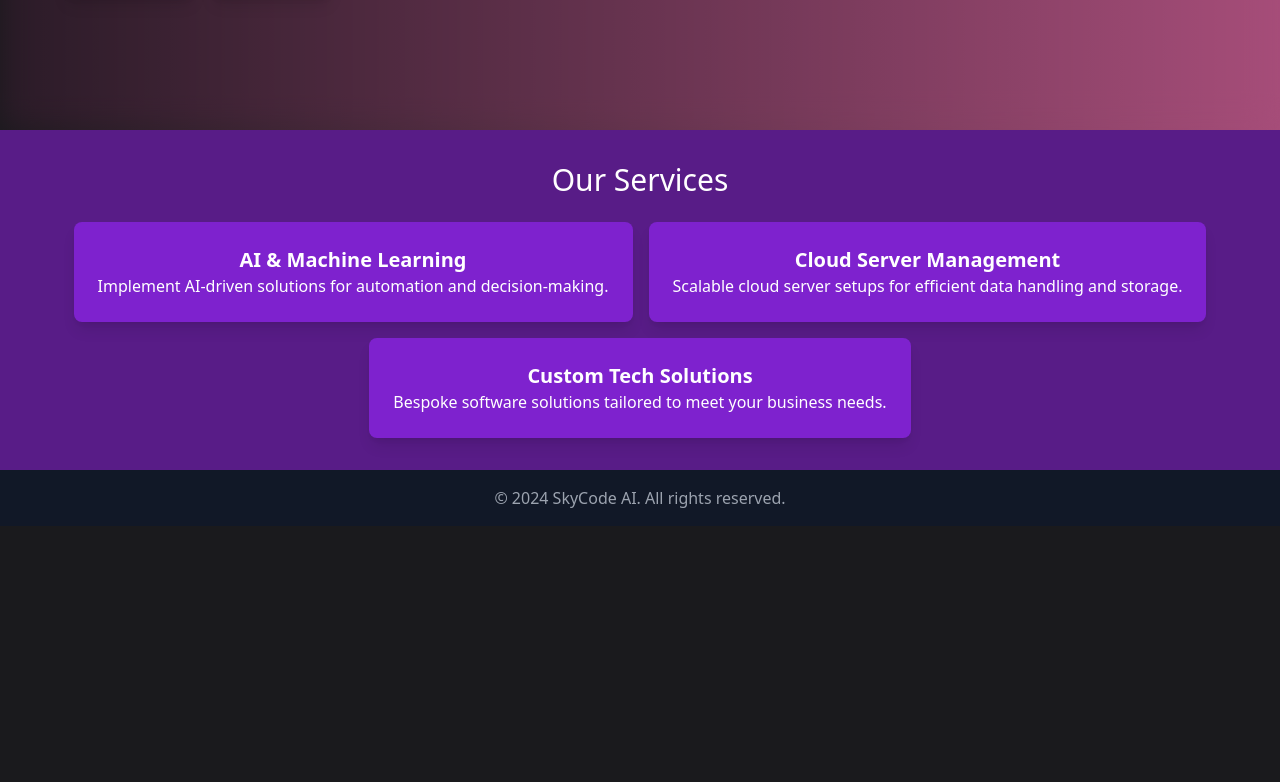
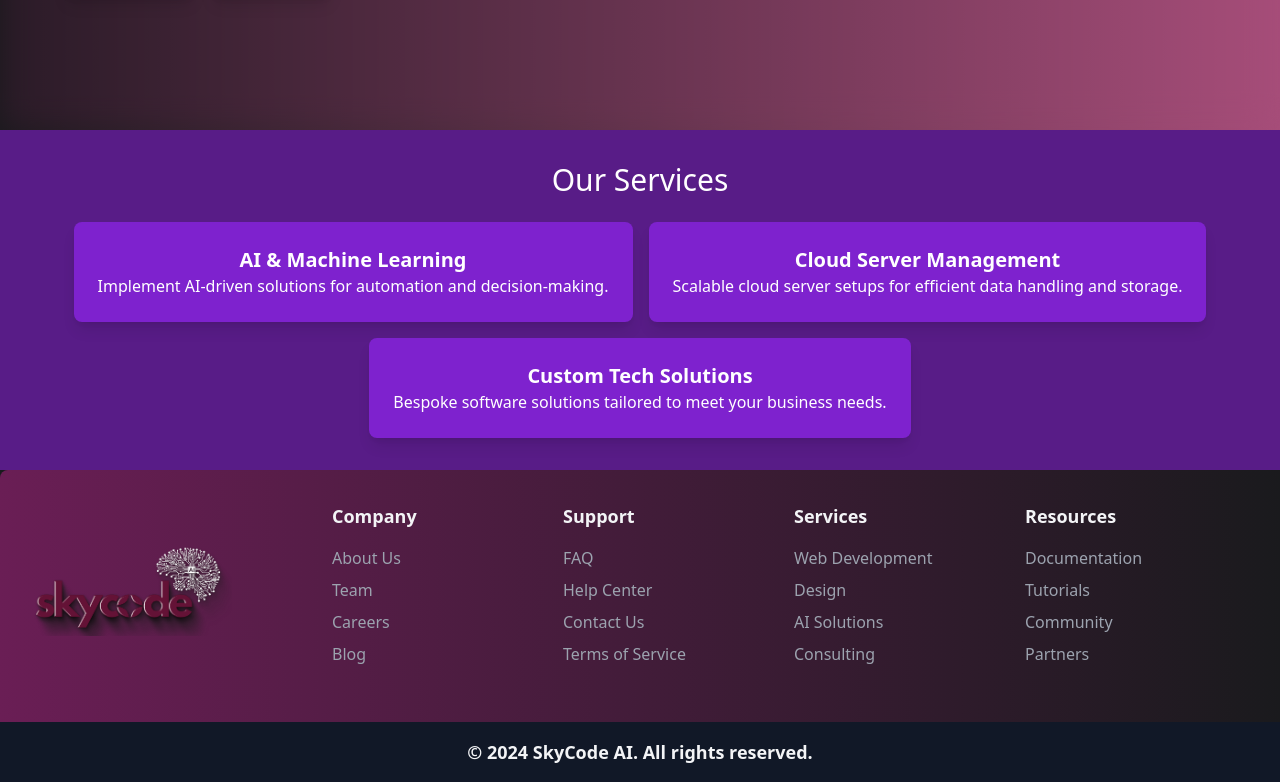
Before and after one commit to ANSBUTT1/sky-code-ai, a React (Create React App) app in the folder sky-ai/: page / in a window 1280 px wide. Shown: the part 677-1459 px from the top of the page. Before the commit the page ends 1203 px from the top, so only its background shows below. Built offline with nearby package versions, Linux system fonts and the light colour scheme.

Commit message:
update ui

```diff
--- a/sky-ai/src/components/Footer.jsx
+++ b/sky-ai/src/components/Footer.jsx
@@ -1,11 +1,142 @@
-import React from 'react';
+import React from "react";
+import Logo from "../assets/Logo.png";
 
 const Footer = () => {
-    return (
-        <footer className="bg-gray-900 text-gray-400 text-center p-4">
-            <p>&copy; 2024 SkyCode AI. All rights reserved.</p>
-        </footer>
-    );
- };
+  return (
+    <>
+      <footer className=" rounded-t-lg bg-gradient-to-r from-secondaryColor to-darkColor text-gray-400 py-8 px-6">
+        <div className="container mx-auto flex flex-wrap items-center justify-between">
+          {/* Logo Section */}
+          <div className="w-full md:w-1/4 text-center md:text-left mb-6 md:mb-0">
+            <img
+              src={Logo}
+              alt="SkyCode AI Logo"
+              className="h-24 mx-auto md:mx-0 mb-4"
+            />
+          </div>
+
+          {/* Navigation Sections */}
+          <div className="w-full md:w-3/4 flex flex-wrap justify-end">
+            {/* Section 1 */}
+            <div className="w-1/2 sm:w-1/4 mb-6">
+              <h3 className="text-gray-100 text-lg font-semibold mb-4">
+                Company
+              </h3>
+              <ul className="space-y-2">
+                <li>
+                  <a href="#about" className="hover:text-gray-300">
+                    About Us
+                  </a>
+                </li>
+                <li>
+                  <a href="#team" className="hover:text-gray-300">
+                    Team
+                  </a>
+                </li>
+                <li>
+                  <a href="#careers" className="hover:text-gray-300">
+                    Careers
+                  </a>
+                </li>
+                <li>
+                  <a href="#blog" className="hover:text-gray-300">
+                    Blog
+                  </a>
+                </li>
+              </ul>
+            </div>
+            {/* Section 2 */}
+            <div className="w-1/2 sm:w-1/4 mb-6">
+              <h3 className="text-gray-100 text-lg font-semibold mb-4">
+                Support
+              </h3>
+              <ul className="space-y-2">
+                <li>
+                  <a href="#faq" className="hover:text-gray-300">
+                    FAQ
+                  </a>
+                </li>
+                <li>
+                  <a href="#help-center" className="hover:text-gray-300">
+                    Help Center
+                  </a>
+                </li>
+                <li>
+                  <a href="#contact" className="hover:text-gray-300">
+                    Contact Us
+                  </a>
+                </li>
+                <li>
+                  <a href="#terms" className="hover:text-gray-300">
+                    Terms of Service
+                  </a>
+                </li>
+              </ul>
+            </div>
+            {/* Section 3 */}
+            <div className="w-1/2 sm:w-1/4 mb-6">
+              <h3 className="text-gray-100 text-lg font-semibold mb-4">
+                Services
+              </h3>
+              <ul className="space-y-2">
+                <li>
+                  <a href="#web-dev" className="hover:text-gray-300">
+                    Web Development
+                  </a>
+                </li>
+                <li>
+                  <a href="#design" className="hover:text-gray-300">
+                    Design
+                  </a>
+                </li>
+                <li>
+                  <a href="#ai-solutions" className="hover:text-gray-300">
+                    AI Solutions
+                  </a>
+                </li>
+                <li>
+                  <a href="#consulting" className="hover:text-gray-300">
+                    Consulting
+                  </a>
+                </li>
+              </ul>
+            </div>
+            {/* Section 4 */}
+            <div className="w-1/2 sm:w-1/4 mb-6">
+              <h3 className="text-gray-100 text-lg font-semibold mb-4">
+                Resources
+              </h3>
+              <ul className="space-y-2">
+                <li>
+                  <a href="#docs" className="hover:text-gray-300">
+                    Documentation
+                  </a>
+                </li>
+                <li>
+                  <a href="#tutorials" className="hover:text-gray-300">
+                    Tutorials
+                  </a>
+                </li>
+                <li>
+                  <a href="#community" className="hover:text-gray-300">
+                    Community
+                  </a>
+                </li>
+                <li>
+                  <a href="#partners" className="hover:text-gray-300">
+                    Partners
+                  </a>
+                </li>
+              </ul>
+            </div>
+          </div>
+        </div>
+      </footer>
+      <div className="bg-gray-900  w-full p-4 flex justify-center items-center">
+        <p className="font-semibold text-gray-100 text-lg">&copy; 2024 SkyCode AI. All rights reserved.</p>
+      </div>
+    </>
+  );
+};
 
 export default Footer;
--- a/sky-ai/src/components/Header.jsx
+++ b/sky-ai/src/components/Header.jsx
@@ -35,33 +35,37 @@ const Header = () => {
             <li>
               <a
                 href="#services"
-                className="text-[#f5f5f5] hover:text-[#a64d79] transition duration-300"
+                className="group text-[#f5f5f5] hover:text-xl flex flex-col items-center hover:text-[#a64d79] transition-all duration-300"
               >
                 Services
+                <span className="w-0 group-hover:w-12 h-[2px] bg-white transition-all duration-300 ease-in-out"></span>
               </a>
             </li>
             <li>
               <a
                 href="#solutions"
-                className="text-[#f5f5f5] hover:text-[#a64d79] transition duration-300"
+                className="group text-[#f5f5f5] hover:text-xl flex flex-col items-center hover:text-[#a64d79] transition-all duration-300"
               >
                 Solutions
+                <span className="w-0 group-hover:w-12 h-[2px] bg-white transition-all duration-300 ease-in-out"></span>
               </a>
             </li>
             <li>
               <a
                 href="#about"
-                className="text-[#f5f5f5] hover:text-[#a64d79] transition duration-300"
+                className="group text-[#f5f5f5] hover:text-xl flex flex-col items-center hover:text-[#a64d79] transition-all duration-300"
               >
-                About Us
+                About
+                <span className="w-0 group-hover:w-12 h-[2px] bg-white transition-all duration-300 ease-in-out"></span>
               </a>
             </li>
             <li>
               <a
                 href="#contact"
-                className="text-[#f5f5f5] hover:text-[#a64d79] transition duration-300"
+                className="group text-[#f5f5f5] hover:text-xl flex flex-col items-center hover:text-[#a64d79] transition-all duration-300"
               >
                 Contact
+                <span className="w-0 group-hover:w-12 h-[2px] bg-white transition-all duration-300 ease-in-out"></span>
               </a>
             </li>
           </ul>
@@ -112,7 +116,8 @@ const Header = () => {
           </li>
           <li>
             <a
-              href="#contact" className="text-[#f5f5f5] hover:text-[#a64d79] transition duration-300"
+              href="#contact"
+              className="text-[#f5f5f5] hover:text-[#a64d79] transition duration-300"
               onClick={() => {
                 setIsMenuOpen(false); // Close menu on item click
               }}
--- a/sky-ai/src/components/Hero.jsx
+++ b/sky-ai/src/components/Hero.jsx
@@ -5,8 +5,8 @@ const Hero = () => {
   return (
     <section className=" bg-gradient-to-l from-[#a64d79] to-[#1a1a1d] flex items-center justify-center text-center relative overflow-hidden">
       <div className="grid grid-cols-1 md:grid-cols-2 items-center justify-center absolute inset-0 bg-gradient-to-l from-[#a64d79] to-[#3b1c32] opacity-50 blur-lg"></div>
-      <div className="hero-content p-8 sm:p-16 relative z-10  grid grid-cols-1 md:grid-cols-2 items-center">
-        <div className="text-content text-left md:text-left flex flex-col gap-4 lg:gap-8">
+      <div className=" p-8 sm:p-16 relative z-10  grid grid-cols-1 md:grid-cols-2 items-center">
+        <div className="  text-content text-left md:text-left flex flex-col gap-4 lg:gap-8">
           <h2 className="text-4xl md:text-4xl lg:text-5xl text-[#f5f5f5] mb-4">
             <span className="text-[#a64d79]  shadow-black animate-pulse">
               Intelligent{" "}
--- a/sky-ai/tailwind.config.js
+++ b/sky-ai/tailwind.config.js
@@ -1,24 +1,29 @@
 /** @type {import('tailwindcss').Config} */
 module.exports = {
-  content: [
-    "./src/**/*.{js,jsx,ts,tsx}",
-  ],
+  content: ["./src/**/*.{js,jsx,ts,tsx}"],
   theme: {
     extend: {
+      colors: {
+        primaryColor: "#a64d79",
+        secondaryColor: "#6a1e55",
+        darkColor: "#1a1a1d",
+      },
       boxShadow: {
-        glow: '0 0 10px rgba(255, 255, 255, 0.5), 0 0 20px rgba(255, 255, 255, 0.3)',
+        glow: "0 0 10px rgba(255, 255, 255, 0.5), 0 0 20px rgba(255, 255, 255, 0.3)",
+        innerGlow:
+          "inset 0 0 10px rgba(255, 255, 255, 0.5), inset 0 0 20px rgba(255, 255, 255, 0.3)",
       },
       animation: {
-        'text-pulse': 'textPulse 1.5s ease-in-out infinite',
+        "text-pulse": "textPulse 1.5s ease-in-out infinite",
       },
       keyframes: {
         textPulse: {
-          '0%, 100%': { opacity: '1', transform: 'scale(1)' },
-          '50%': { opacity: '0.5', transform: 'scale(1.05)' },
+          "0%, 100%": { opacity: "1", transform: "scale(1)" },
+          "50%": { opacity: "0.5", transform: "scale(1.05)" },
         },
       },
     },
   },
   variants: {},
   plugins: [],
-}
+};
```
